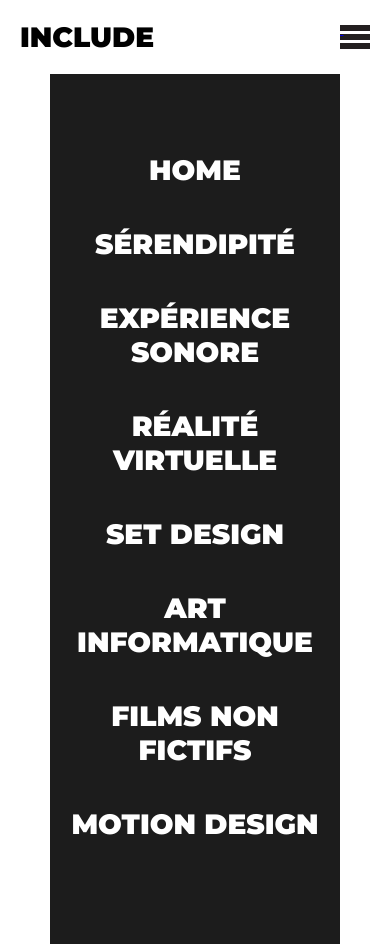
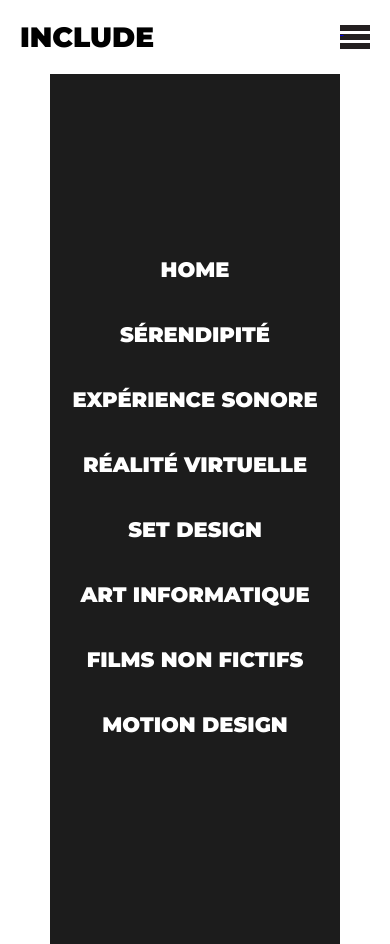
Before and after one commit to Ingenieur-Imac/includemagazine, a React (Create React App) app: page /menu in a window 390 px wide. Built offline with nearby package versions, Linux system fonts and the light colour scheme; no server answers.

Commit message:
Corrections on CSS Responsive

```diff
--- a/src/css/Menu.css
+++ b/src/css/Menu.css
@@ -37,4 +37,8 @@
     padding: 75px 0 75px 0;
   }
 
+  .Menu ul li a {
+		font-size: 1.5em;
+	}
+
 }
```
